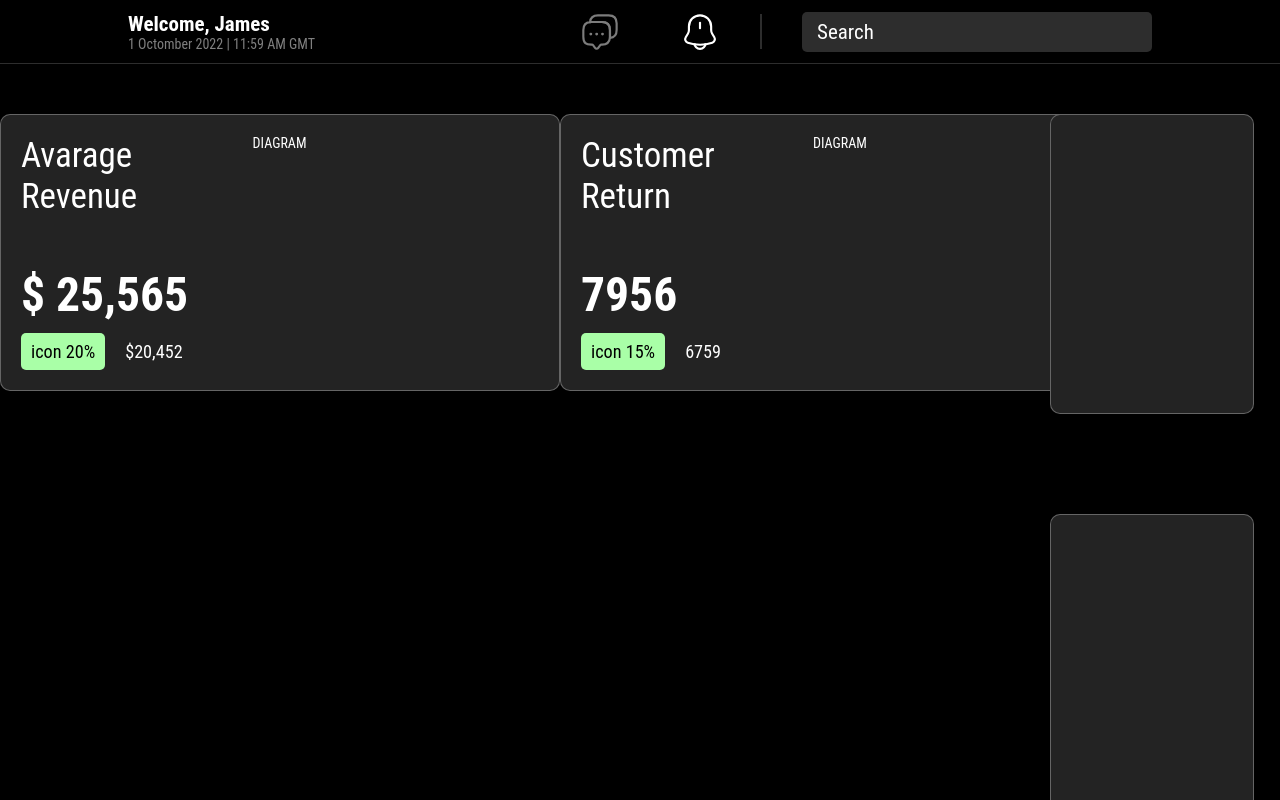
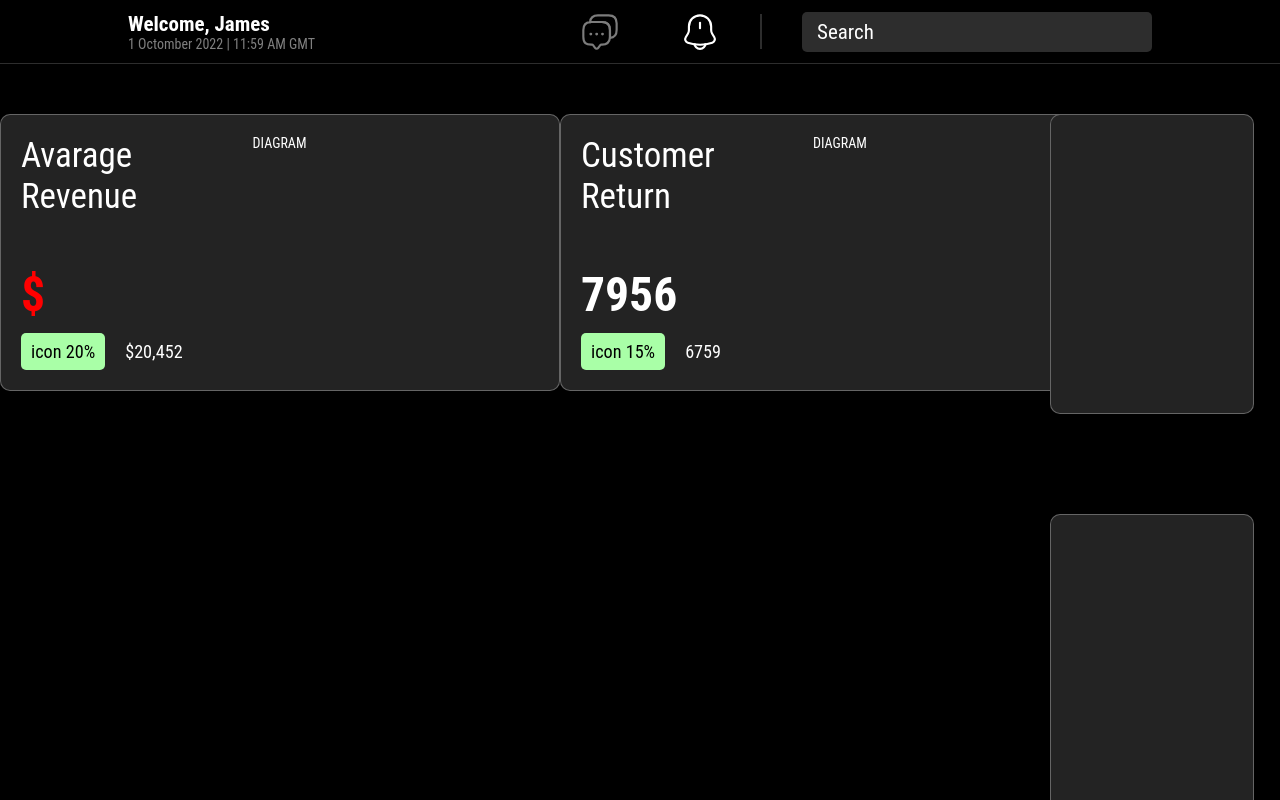
Before and after one commit to truevoidfalse/Mining, a React (Vite) app in the folder Mining/: page / in a window 1280 px wide. Shown: the top 800 px of the page. Built offline with nearby package versions, Linux system fonts and the light colour scheme; no server answers.

Commit message:
add WebSocket from Binance

```diff
--- a/Mining/src/pages/Dashboard/Dashboard.jsx
+++ b/Mining/src/pages/Dashboard/Dashboard.jsx
@@ -1,3 +1,4 @@
+import { useEffect, useRef, useState } from 'react'
 import styles from './Dashboard.module.sass'
 
 
@@ -5,6 +6,28 @@ import styles from './Dashboard.module.sass'
 
 
 export const Dashboard = () => {
+    const socketRef = useRef()
+    const [etheur, setEtheur] = useState()
+    const [etheurColor, setEtheurColor] = useState(null)
+
+    useEffect(() => {
+        socketRef.current = new WebSocket('wss://stream.binance.com:9443/ws/etheur@trade')
+        socketRef.current.onmessage = (event) => {
+            if (event.data) {
+                let response = JSON.parse(event.data)
+                let currentPrice = parseFloat(response.p).toFixed(2)
+                setEtheur(currentPrice)
+                console.log(currentPrice, etheur)
+                if (currentPrice > etheur) {
+                    setEtheurColor(true)
+                }
+                if (currentPrice < etheur) {
+                    setEtheurColor(false)
+                }
+            }
+        }
+    })
+
 
 
     return (
@@ -14,7 +37,7 @@ export const Dashboard = () => {
                     <div className={styles.Area__container}>
                         <div>
                             <h2 className={styles._title}>Avarage Revenue</h2>
-                            <span className={styles._current_price}>$ 25,565</span>
+                            <span style={{color: etheurColor === true ? 'green' : 'red'}} className={styles._current_price}>${etheur}</span>
                             <div className={styles.diagram__status}>
                                 <span className={styles._status}>icon 20%</span>
                                 <span className={styles._old_price}>$20,452</span>
```
